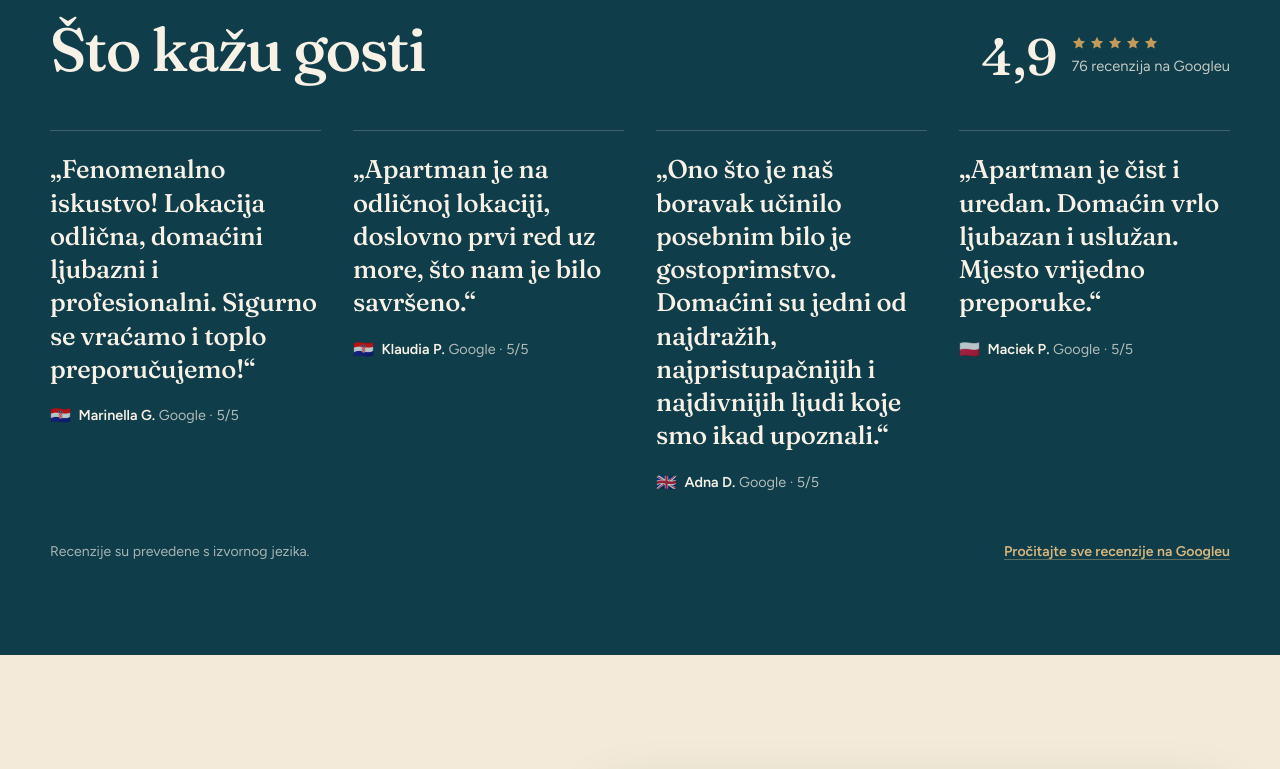
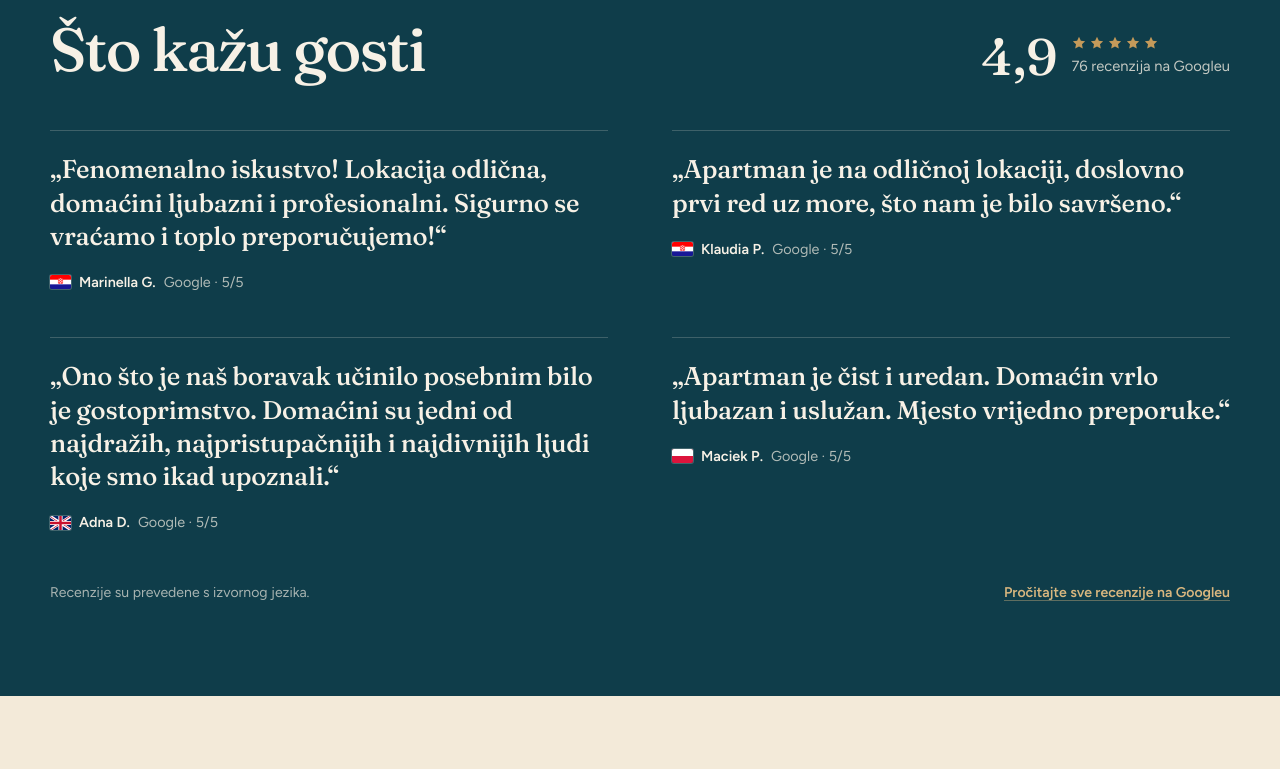
Before and after one commit to Novak57/apartmani-mir, a plain HTML site: page index.html in a window 1280 px wide. Shown: the part 4540-5309 px from the top of the page. Drawn offline with Linux system fonts and the light colour scheme.

Commit message:
Polish reviews layout, draw review flags as SVG, tidy footer and legal page.
Co-Authored-By: Claude Opus 5.5 <noreply@anthropic.com>
Claude-Session: https://claude.ai/code/session_01ACh9MkeCKNHy14XuxyNRpe

```diff
--- a/css/styles.css
+++ b/css/styles.css
@@ -420,8 +420,8 @@ textarea {
 
 .reviews__list {
   display: grid;
-  grid-template-columns: repeat(4, 1fr);
-  gap: 32px;
+  grid-template-columns: repeat(2, minmax(0, 1fr));
+  gap: 44px 64px;
   margin-top: 48px;
 }
 
@@ -436,6 +436,7 @@ textarea {
 }
 
 .review p {
+  max-width: 34ch;
   margin: 0;
   font-family: var(--serif);
   font-size: clamp(1.3rem, 2vw, 1.6rem);
@@ -1911,21 +1912,17 @@ h2 {
   letter-spacing: -0.03em;
 }
 
-.legal-head__eyebrow {
-  margin: 0 0 12px;
-  color: var(--sea-mid);
-  font-size: 0.78rem;
-  font-weight: 600;
-  letter-spacing: 0.18em;
-  text-transform: uppercase;
-}
 
 .legal {
   padding: 56px 0 96px;
 }
 
-.legal__content {
-  max-width: 820px;
+.legal__content > * {
+  max-width: 760px;
+}
+
+.legal__content > .legal__table-wrap {
+  max-width: 980px;
 }
 
 .legal__content h2 {
@@ -2001,9 +1998,15 @@ h2 {
   grid-template-columns: 1.2fr 1fr;
 }
 
+.footer__base {
+  flex-wrap: wrap;
+  align-items: center;
+}
+
 .footer__base-links {
   display: flex;
   gap: 18px;
+  white-space: nowrap;
 }
 
 /* ---------- Privola na formi ---------- */
@@ -2041,17 +2044,21 @@ h2 {
   outline-offset: 2px;
 }
 
-@media (max-width: 1100px) and (min-width: 761px) {
-  .reviews__list {
-    grid-template-columns: repeat(2, 1fr);
-  }
+
+.review figcaption {
+  display: flex;
+  flex-wrap: wrap;
+  align-items: center;
+  gap: 4px 8px;
 }
 
 .review__flag {
-  margin-right: 4px;
-  font-size: 1.05rem;
-  line-height: 1;
-  vertical-align: -1px;
+  display: block;
+  flex: none;
+  width: 21px;
+  height: 14px;
+  border-radius: 2px;
+  box-shadow: 0 0 0 1px rgba(247, 241, 230, 0.22);
 }
 
 .place {
--- a/index.html
+++ b/index.html
@@ -161,7 +161,7 @@
       href="https://fonts.googleapis.com/css2?family=Figtree:wght@400;500;600;700&family=Fraunces:ital,opsz,wght@0,9..144,500;0,9..144,600;1,9..144,500&display=swap"
       rel="stylesheet"
     />
-    <link rel="stylesheet" href="css/styles.css?v=20261119e" />
+    <link rel="stylesheet" href="css/styles.css?v=20261119h" />
   </head>
   <body>
     <a class="skip" href="#o-nama" data-i18n="skip">Preskoči na sadržaj</a>
@@ -551,19 +551,19 @@
           <div class="reviews__list">
             <figure class="review reveal">
               <blockquote><p data-i18n="rev.q1">„Fenomenalno iskustvo! Lokacija odlična, domaćini ljubazni i profesionalni. Sigurno se vraćamo i toplo preporučujemo!“</p></blockquote>
-              <figcaption><span class="review__flag" role="img" aria-label="Hrvatska">🇭🇷</span> <strong>Marinella G.</strong> <span>Google · 5/5</span></figcaption>
+              <figcaption><svg class="review__flag" viewBox="0 0 30 20" role="img" aria-label="Hrvatska" focusable="false"><rect width="30" height="20" fill="#171796"/><rect width="30" height="13.33" fill="#fff"/><rect width="30" height="6.67" fill="#f00"/><rect x="12" y="4.5" width="6" height="7.5" rx="1" fill="#fff" stroke="#f00" stroke-width=".6"/><path d="M12 4.5h2v1.5h-2zM16 4.5h2v1.5h-2zM14 6h2v1.5h-2zM12 7.5h2V9h-2zM16 7.5h2V9h-2zM14 9h2v1.5h-2zM12 10.5h2v1.5h-2zM16 10.5h2v1.5h-2z" fill="#f00"/></svg><strong>Marinella G.</strong> <span>Google · 5/5</span></figcaption>
             </figure>
             <figure class="review reveal">
               <blockquote><p data-i18n="rev.q2">„Apartman je na odličnoj lokaciji, doslovno prvi red uz more, što nam je bilo savršeno.“</p></blockquote>
-              <figcaption><span class="review__flag" role="img" aria-label="Hrvatska">🇭🇷</span> <strong>Klaudia P.</strong> <span>Google · 5/5</span></figcaption>
+              <figcaption><svg class="review__flag" viewBox="0 0 30 20" role="img" aria-label="Hrvatska" focusable="false"><rect width="30" height="20" fill="#171796"/><rect width="30" height="13.33" fill="#fff"/><rect width="30" height="6.67" fill="#f00"/><rect x="12" y="4.5" width="6" height="7.5" rx="1" fill="#fff" stroke="#f00" stroke-width=".6"/><path d="M12 4.5h2v1.5h-2zM16 4.5h2v1.5h-2zM14 6h2v1.5h-2zM12 7.5h2V9h-2zM16 7.5h2V9h-2zM14 9h2v1.5h-2zM12 10.5h2v1.5h-2zM16 10.5h2v1.5h-2z" fill="#f00"/></svg><strong>Klaudia P.</strong> <span>Google · 5/5</span></figcaption>
             </figure>
             <figure class="review reveal">
               <blockquote><p data-i18n="rev.q3">“What truly made our stay special was the hospitality. The hosts are some of the nicest, most approachable, and wonderful people we have ever met.”</p></blockquote>
-              <figcaption><span class="review__flag" role="img" aria-label="United Kingdom">🇬🇧</span> <strong>Adna D.</strong> <span>Google · 5/5</span></figcaption>
+              <figcaption><svg class="review__flag" viewBox="0 0 60 40" preserveAspectRatio="xMidYMid slice" role="img" aria-label="English" focusable="false"><clipPath id="gb-t"><path d="M30 20h30v20zv20H0zH0V0zV0h30z"/></clipPath><rect width="60" height="40" fill="#012169"/><path d="M0 0l60 40M60 0L0 40" stroke="#fff" stroke-width="8"/><path d="M0 0l60 40M60 0L0 40" stroke="#c8102e" stroke-width="4" clip-path="url(#gb-t)"/><path d="M30 0v40M0 20h60" stroke="#fff" stroke-width="12"/><path d="M30 0v40M0 20h60" stroke="#c8102e" stroke-width="7"/></svg><strong>Adna D.</strong> <span>Google · 5/5</span></figcaption>
             </figure>
             <figure class="review reveal">
               <blockquote><p data-i18n="rev.q4">„Apartament czysty, zadbany. Gospodarz bardzo miły i pomocny. Miejsce godne polecenia.“</p></blockquote>
-              <figcaption><span class="review__flag" role="img" aria-label="Polska">🇵🇱</span> <strong>Maciek P.</strong> <span>Google · 5/5</span></figcaption>
+              <figcaption><svg class="review__flag" viewBox="0 0 30 20" role="img" aria-label="Polska" focusable="false"><rect width="30" height="20" fill="#dc143c"/><rect width="30" height="10" fill="#fff"/></svg><strong>Maciek P.</strong> <span>Google · 5/5</span></figcaption>
             </figure>
           </div>
           <p class="reviews__foot">
```
Also changed, not shown: politika-privatnosti.html (+1 -2 lines).
